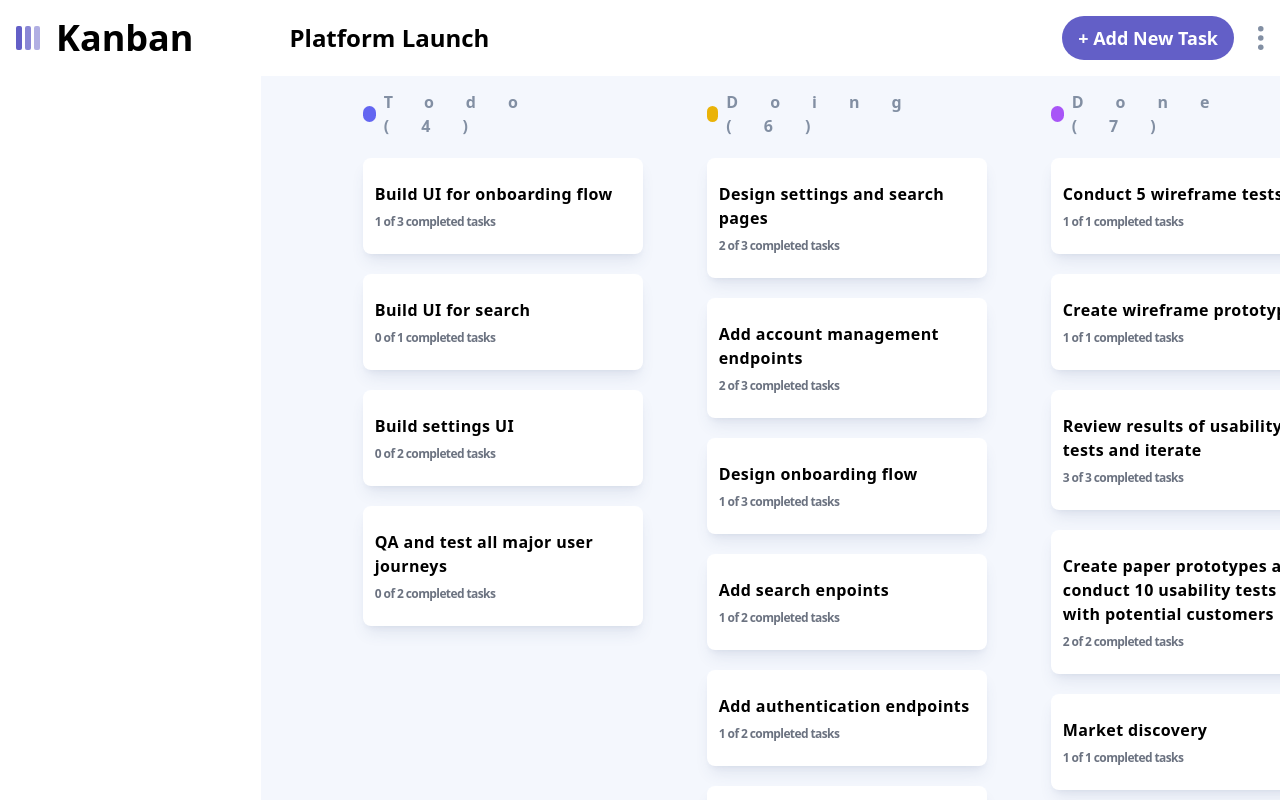
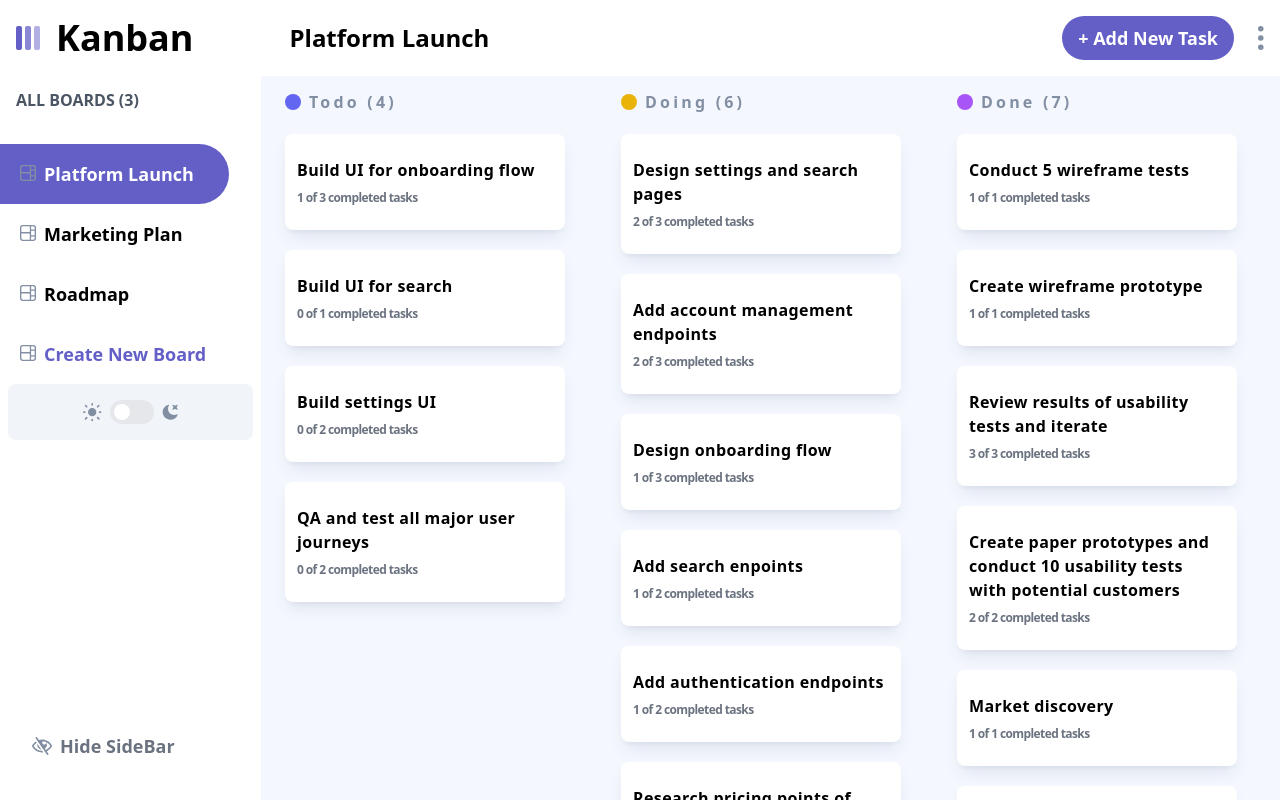
Before and after one commit to Mihin91/KanbanBoard, a React (Vite) app: page / in a window 1280 px wide. Built offline with nearby package versions, Linux system fonts and the light colour scheme.

Commit message:
implemented sidebar functionality

```diff
--- a/src/components/Center.jsx
+++ b/src/components/Center.jsx
@@ -3,6 +3,7 @@
 import { useState } from 'react'
 import Column from './Column'
 import SideBar from './SideBar'
+import AddEditBoardModal from '../modals/AddEditBoardModal'
 
 
 function Center({boardModalOpen , setBoardModalOpen}) {
@@ -12,7 +13,7 @@
     window.innerHeight
   ])
 
-  const [isSideBarOpen, setisSideBarOpen] = useState(true)
+  const [isSideBarOpen, setIsSideBarOpen] = useState(true)
 
   const boards = useSelector((state) => state.boards)
   const board = boards.find((board) => board.isActive === true)
@@ -32,16 +33,19 @@
   })
 
   return (
-    <div className={`bg-[#f4f7fd] scrollbar-hide h-screen flex dark:bg-[#20212c] overflow-x-scroll gap-6 ${
+    <div className={`bg-[#f4f7fd] scrollbar-hide h-screen flex dark:bg-[#20212c] overflow-x-scroll gap-1 ${
       windowSize[0] >= 768 && isSideBarOpen ? 'ml-[261px]' : 'ml-0'
     }`}>
         {
           windowSize[0] >= 768 && (
-            <SideBar/>
+            <SideBar isSideBarOpen={isSideBarOpen} setIsSideBarOpen={setIsSideBarOpen}/>
           )
         }
 
        {/*Columns section*/}
+       <div className="flex flex-nowrap gap-4 overflow-x-auto">
+        {columns.length > 0 ? (
+          <>
 
         {
           columns.map((col , index) =>(
@@ -49,7 +53,32 @@
           )
           )
         }
+        <div
+        onClick={() => {
+          setBoardModalOpen(true)
+        }}
+        className=' h-screen dark:bg-[#2c2c3740] flex justify-center items-center
+        font-bold text-2xl hover:text-[#635fc7] transition duration-300 cursor-pointer
+        bg-[#e9effa] scrollbar-hide mb-2 mx-5 pt-[90px] min-w-[280px] text-[#828fa3]
+        mt-[135px] rounded-lg'>
+            + New Column
+        </div>
+        </>
+      ):
+      <>
+      <EmptyBoard type='edit'/>
+      </>
+      }
 
+      {
+        boardModalOpen && (
+          <AddEditBoardModal
+          type='edit'
+          setBoardModalOpen={setBoardModalOpen}
+          />
+        )
+      }
+    </div>
     </div>
   )
 }
--- a/src/components/Column.jsx
+++ b/src/components/Column.jsx
@@ -1,49 +1,69 @@
-import React, { useState , useEffect} from 'react'
-import { shuffle } from 'lodash'
-import { useDispatch, useSelector } from 'react-redux'
-import Task from './Task'
+import { shuffle } from "lodash";
+import React, { useEffect, useState } from "react";
+import { useDispatch, useSelector } from "react-redux";
+import boardsSlice from "../redux/boardsSlice";
+import Task from "./Task";
 
-function Column({colIndex}) {
-    const colors = [
-        'bg-red-500',
-        'bg-orange-500',
-        'bg-blue-500',
-        'bg-purple-500',
-        'bg-green-500',
-        'bg-indigo-500',
-        'bg-yellow-500',
-        'bg-pink-500',
-        'bg-sky-500',
-    ]
+function Column({ colIndex }) {
+  const colors = [
+    "bg-red-500",
+    "bg-orange-500",
+    "bg-blue-500",
+    "bg-purple-500",
+    "bg-green-500",
+    "bg-indigo-500",
+    "bg-yellow-500",
+    "bg-pink-500",
+    "bg-sky-500",
+  ];
 
 
-    const [color, setcolor] = useState(null)
 
-    const dispatch = useDispatch()
-    const boards = useSelector(state => state.boards)
-    const board = boards.find(board => board.isActive)
-    const col = board.columns.find((col , i) => i === colIndex)
+  const dispatch = useDispatch();
+  const [color, setColor] = useState(null)
+  const boards = useSelector((state) => state.boards);
+  const board = boards.find((board) => board.isActive === true);
+  const col = board.columns.find((col, i) => i === colIndex);
+  useEffect(() => {
+    setColor(shuffle(colors).pop())
+  }, [dispatch]);
 
-    useEffect(() =>{
-        setcolor( shuffle(colors).pop()) // works just one time
-    }, [dispatch])
+
+  const handleOnDragOver = (e) => {
+    e.preventDefault()
+  }
+
+  const handleOnDrop = (e) => {
+    const { prevColIndex, taskIndex } = JSON.parse(
+      e.dataTransfer.getData("text")
+    );
+
+    if (colIndex !== prevColIndex) {
+      dispatch(
+        boardsSlice.actions.dragTask({ colIndex, prevColIndex, taskIndex })
+      );
+    }
+  };
 
 
   return (
-    <div className=' scrollbar-hide mx-5 pt-[90px] min-w-[280px]'>
-        <div className=' font-semibold flex items-center gap-2 tracking-widest
-        md:tracking-[2em] text-[#828fa3]'>
-            <div className={` rounded-full w-4 h-4 ${color}`}/>
-            {col.name} ({col.tasks.length})
-        </div>
+    <div
+      onDrop={handleOnDrop}
+      onDragOver={handleOnDragOver}
+      className="scrollbar-hide   mx-5 pt-[90px] min-w-[280px] "
+    >
+      <p className=" font-semibold flex  items-center  gap-2 tracking-widest md:tracking-[.2em] text-[#828fa3]">
+        <div className={`rounded-full w-4 h-4 ${color} `} />
+        {col.name} ({col?.tasks?.length})
+      </p>
 
-        {
-            col.tasks.map((task , index )=> (
-                <Task key={index} taskIndex={index} colIndex={colIndex}/>
-            ))
-        }
+      {col?.tasks?.length > 0 &&
+        col.tasks.map((task, index) => (
+        <Task key={index} taskIndex={index} colIndex={colIndex} />
+    ))}
+
     </div>
-  )
+  );
 }
 
-export default Column
+export default Column;
--- a/src/components/SideBar.jsx
+++ b/src/components/SideBar.jsx
@@ -1,8 +1,148 @@
-import React from 'react'
+import React, { useState} from 'react'
+import { useDispatch } from 'react-redux'
+import { useSelector } from 'react-redux'
+import { Switch } from '@headlessui/react'
+import darkIcon from "../assets/icon-dark-theme.svg";
+import lightIcon from "../assets/icon-light-theme.svg";
+import useDarkMode from '../Hooks/useDarkMode'
+import boardIcon from '../assets/icon-board.svg'
+import boardSlice from '../redux/boardsSlice'
 
-function SideBar() {
+import showSideBarIcon from '../assets/icon-show-sidebar.svg'
+import hideSideBarIcon from '../assets/icon-hide-sidebar.svg'
+import AddEditBoardModal from '../modals/AddEditBoardModal';
+
+
+function SideBar({setIsSideBarOpen , isSideBarOpen}) {
+  const dispatch =useDispatch()
+  const [colorTheme , setTheme] = useDarkMode()
+  const [darkSide , setDarkSide] = useState(
+      colorTheme === 'light' ? true : false
+  )
+
+  const toggleDarkMode = (checked) => {
+    setTheme(colorTheme)
+    setDarkSide(checked)
+  }
+
+  const boards = useSelector ((state) => state.boards)
+
+  const [isBoardModalOpen, setIsBoardModalOpen] = useState(false)
+
+
   return (
-    <div>SideBar</div>
+    <div>
+      <div className={isSideBarOpen ? 'min-w-[261px] bg-white dark:bg-[#2b2c37] fixed \
+      top-[72px] h-screen items-center left-0 z-20' : 'bg-[#635fc7] dark:bg-[#2b2c37] \
+      dark:hover:bg-[#635fc7] top-auto bottom-10 justify-center items-center \
+      hover:opacity-80 cursor-pointer p-0 transition duration-300 transform fixed w-[56px] h-[48px] rounded-r-full'}>
+
+        <div>
+          {/* rewrite model */}
+          {
+            isSideBarOpen && (
+              <div className=' bg-white dark:bg-[#2b2c37] w-full py-4 rounded-xl'>
+                <h3 className=' dark:text-gray-300 text-gray-600 font-semibold mx-4
+                mb-8'>
+                  ALL BOARDS ({boards?.length})
+                </h3>
+
+                <div className='flex flex-col '>
+                  <div>
+                    {boards.map((board , index) => (
+                      <div className={` flex items-baseline space-x-2 px-5 mr-8 rounded-r-full duration-500
+                      ease-in-out py-4 cursor-pointer hover:bg-[#635fc71a] hover:text-[#635fc7]
+                      dartk:hover:bg-white dark:hover:text-[#635fc7] dark:text-white ${board.isActive
+                        && "bg-[#635fc7] rounded-r-full text-white mr-8"
+                      }`}
+                      key={index}
+                      onClick={() => {
+                        dispatch(boardSlice.actions.setBoardActive({index}))
+                      }}
+
+                      >
+                        <img src={boardIcon} className=' h-4'/>
+                        <p className=' text-lg font-bold'>
+                          {board.name}
+                        </p>
+
+                      </div >
+                    ))}
+                    <div
+                    onClick={() => {
+                      setIsBoardModalOpen(ture);
+                    }}
+                    className=' flex items-baseline space-x-2 mr-8 rounded-r-full duration-500
+                    ease-in-out cursor-pointer text-[#635fc7] px-5 py-4 hover:bg-[#635fc71a]
+                    hover:text-[#635fc7] dark:hover:bg-white'>
+
+                      <img src={boardIcon} className=' h-4'/>
+                        <p className=' text-lg font-bold'>
+                          Create New Board
+                        </p>
+                    </div>
+                  </div>
+
+                  <div className=' mx-2 p-4 relative space-x-2 bg-slate-100 dark:bg-[#20212c]
+                  flex justify-center items-center rounded-lg'>
+
+                    <img src={lightIcon}/>
+
+                    {/*Switch*/}
+
+                      <Switch
+                        checked={darkSide}
+                        onChange={toggleDarkMode}
+                        className={` ${darkSide ? ' bg-[#635fc7]':' bg-gray-200'}
+                        relative inline-flex h-6 w-11 items-center rounded-full
+                        `}>
+
+                        <span className={`${ darkSide ? 'translate-x-6': 'translate-x-1'}
+                        inline-block h-4 w-4 transform rounded-full bg-white transition
+                        `}/>
+                        </Switch>
+
+                        <img src={darkIcon}/>
+                  </div>
+
+
+                </div>
+              </div>
+            )
+          }
+
+          {/* SideBar hide/show toggle */}
+
+          {isSideBarOpen ? (
+            <div
+            onClick={() => setIsSideBarOpen(state => !state)}
+            className=' flex items-center mt-2 absolute bottom-16 text-lg
+            font-bold rounded-r-full hover:text-[#635fc7] cursor-pointer mr-6
+            mb-8 px-8 py-4 hover:bg-[#635fc7] dark:hover:bg-white space-x-2
+            justify-center my-4 text-gray-500'>
+
+
+              <img src={hideSideBarIcon} className=' min-w-[20px]' alt=" "/>
+              {isSideBarOpen && <p> Hide SideBar</p>}
+            </div>
+          ):
+          <div
+          onClick={() => setIsSideBarOpen(state => !state)}
+          className=' absolute p-5'>
+            <img src={showSideBarIcon} alt="showSideBarIcon"/>
+
+          </div>
+          }
+        </div>
+      </div>
+
+          {
+            isBoardModalOpen && <AddEditBoardModal
+            type='add'
+            setBoardModalOpen={setIsBoardModalOpen}
+            />
+          }
+    </div>
   )
 }
 
--- a/src/components/Task.jsx
+++ b/src/components/Task.jsx
@@ -20,9 +20,18 @@
         }
     })
 
+    const handleOnDrag = (e) => {
+        e.dataTransfer.setData(
+            "text",
+            JSON.stringify({taskIndex , prevColIndex : colIndex})
+        )
+    }
+
   return (
     <div>
         <div
+        onDragStart={handleOnDrag}
+        draggable
         onClick={()=> {
             setIsTaskModalOpen(true);
         }}
--- a/src/modals/AddEditTask.jsx
+++ b/src/modals/AddEditTask.jsx
@@ -1,4 +1,4 @@
-import React, { useState } from 'react'
+import React, { useEffect, useState } from 'react'
 import { v4 as uuidv4} from 'uuid'
 import crossIcon from "../assets/icon-cross.svg";
 import { useSelector } from 'react-redux';
@@ -34,17 +34,26 @@
         ]
     )
 
+    useEffect(() => {
+        if (
+          type === 'edit' &&
+          isFirstLoad &&
+          task &&
+          Array.isArray(task.subtasks)
+        ) {
+          setSubtasks(
+            task.subtasks.map((subtask) => ({
+              ...subtask,
+              id: uuidv4(),
+            }))
+          )
+          setTitle(task.title)
+          setDescription(task.description)
+          setIsFirstLoad(false)
+        }
+      }, [type, isFirstLoad, task])
 
-    if ( type === 'edit' && isFirstLoad){
-        setSubtasks(
-            task.subtasks.map((subtask) => {
-                return { ...subtask , id: uuidv4() }
-            })
-        )
-        setTitle(task.title)
-        setDescription(task.description)
-        setIsFirstLoad(false)
-    }
+
     const onChange = (id , newValue) => {
         setSubtasks((pervState) => {
             const newState = [...pervState]
```
